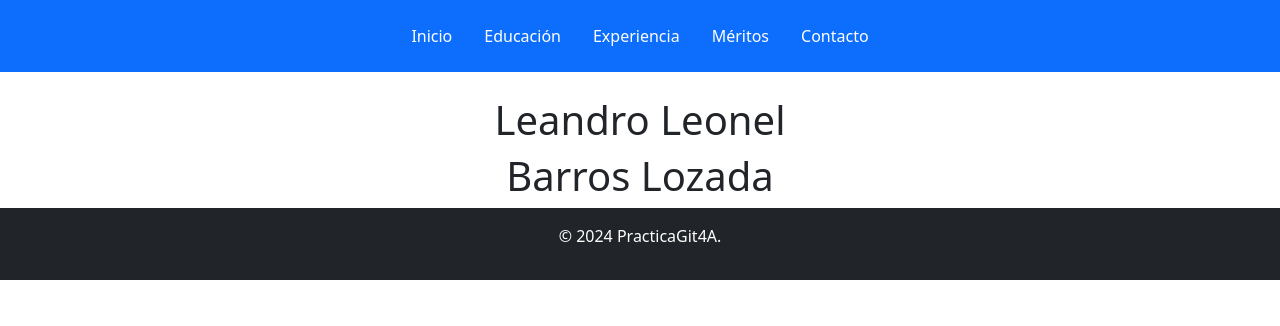
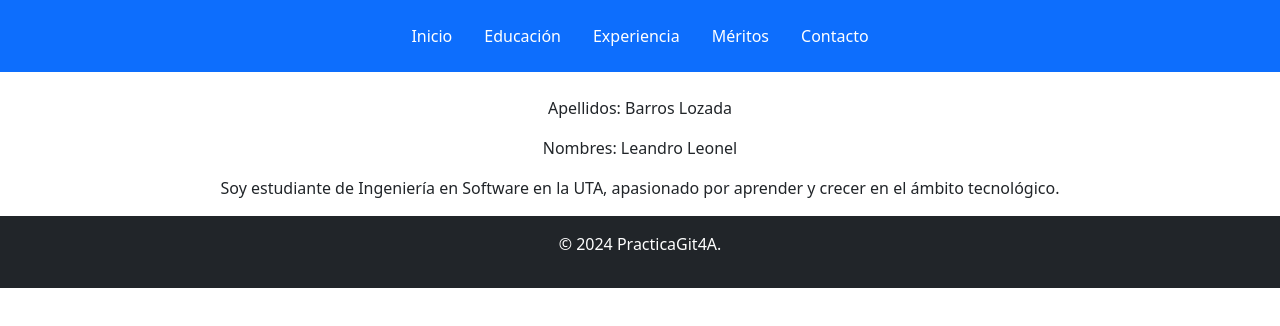
Before and after one commit to Leo538/-PracticaGit4A_BarrosLeonel, a plain HTML site: page index.html in a window 1280 px wide. Drawn offline with nearby package versions, Linux system fonts and the light colour scheme.

Commit message:
Se agregó un resumen de mi CV”

```diff
--- a/index.html
+++ b/index.html
@@ -22,8 +22,10 @@
 
     <main class="container mt-4 text-center">
         <section id="nombres-apellidos">
-            <h1>Leandro Leonel</h1>
-            <h1>Barros Lozada</h1>
+            <p>Apellidos: Barros Lozada</p>
+            <p>Nombres: Leandro Leonel</p>
+            <p>Soy estudiante de Ingeniería en Software en la UTA, apasionado por aprender y crecer en el ámbito tecnológico.</p>
+
         </section>
     </main>
 
```
